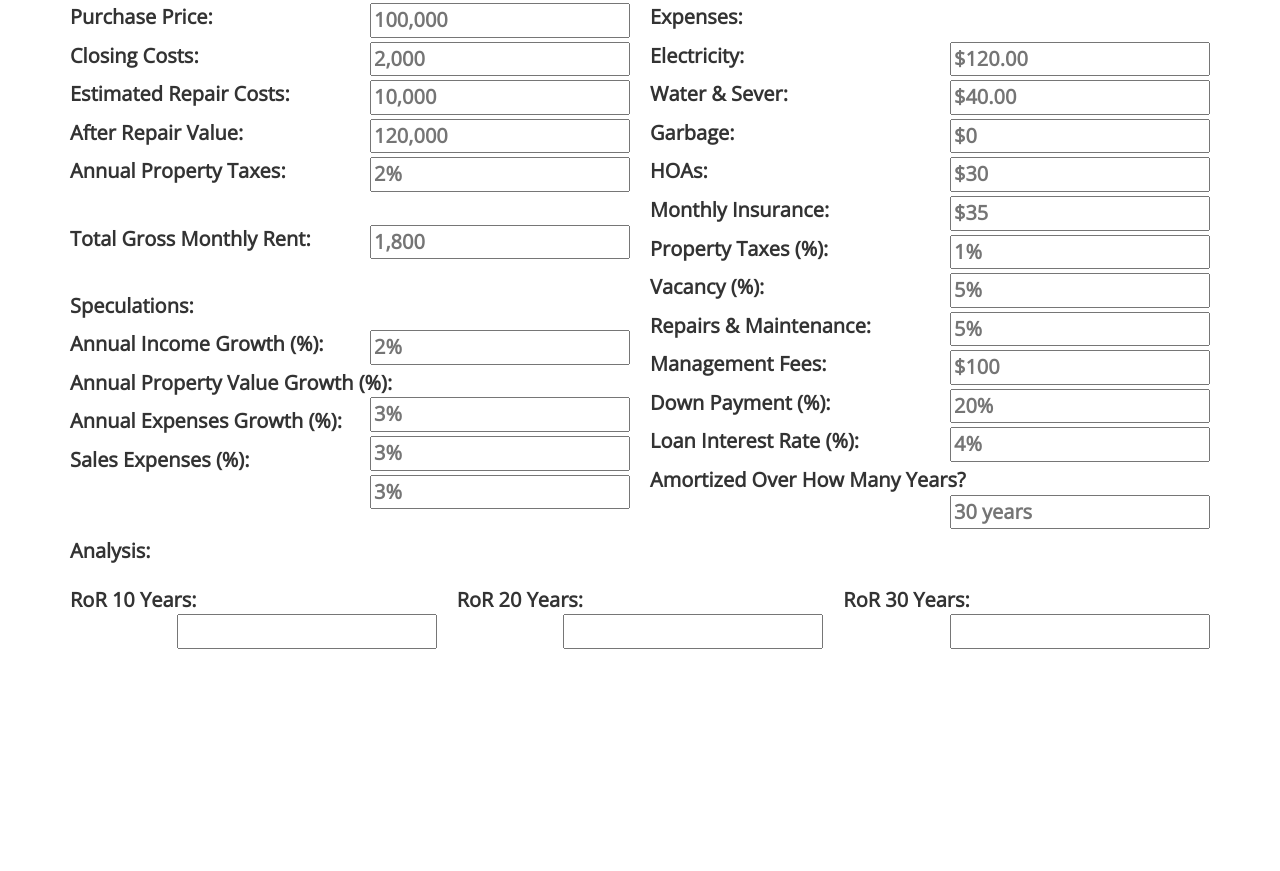
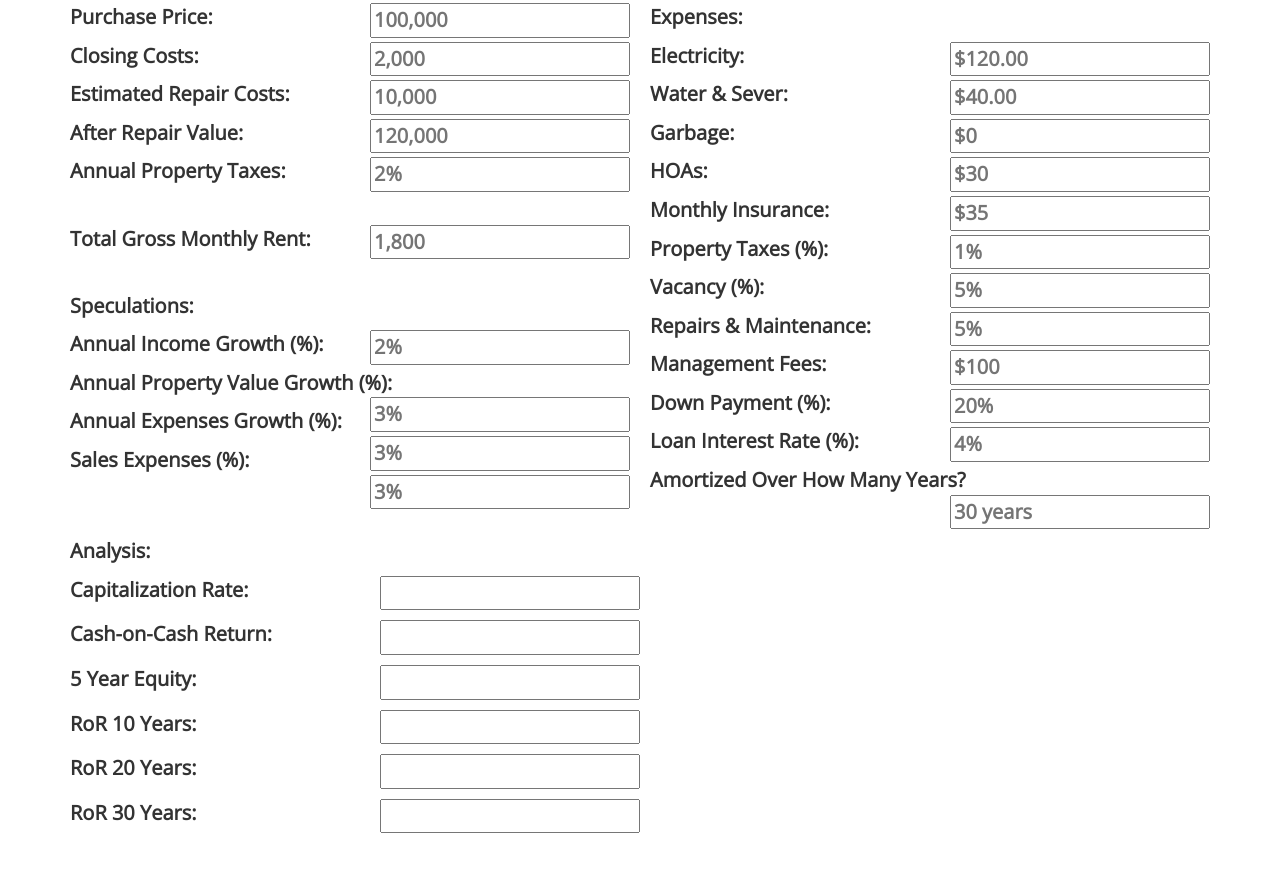
Before and after one commit to SethBrunwasser/SethBrunwasser.github.io, a plain HTML site: page realestate.html in a window 1280 px wide. Shown: the part 328-1199 px from the top of the page. Before the commit the page ends 1027 px from the top, so only its background shows below. Drawn offline with nearby package versions, Linux system fonts and the light colour scheme.

Commit message:
realestate.html
Real Estate Analysis Essential Results

```diff
--- a/realestate.html
+++ b/realestate.html
@@ -49,36 +49,40 @@
 			<div class="realestate-analysis">
 				<form>
 					<div class="column">
-						<label>Purchase Price:<input type="text" name="price" placeholder="100,000"></label>
-						<label>Closing Costs:<input type="text" name="closing-costs" placeholder="2,000"></label>
-						<label>Estimated Repair Costs:<input type="text" name="repair-costs" placeholder="10,000"></label>
-						<label>After Repair Value:<input type="text" name="after-repair-value" placeholder="120,000"></label>
-						<label>Annual Property Taxes:<input type="text" name="property-taxes" placeholder="2%"></label>
+						<label>Purchase Price:<input type="text" id="price" name="price" placeholder="100,000"></label>
+						<label>Closing Costs:<input type="text" id="closing-costs" name="closing-costs" placeholder="2,000"></label>
+						<label>Estimated Repair Costs:<input type="text" id="repair-costs" name="repair-costs" placeholder="10,000"></label>
+						<label>After Repair Value:<input type="text" id="after-repair-value" name="after-repair-value" placeholder="120,000"></label>
+						<label>Annual Property Taxes:<input type="text" id="property-taxes" name="property-taxes" placeholder="2%"></label>
 						<br>
-						<label>Total Gross Monthly Rent:<input type="text" name="monthly-rent" placeholder="1,800"></label>
+						<label>Total Gross Monthly Rent:<input type="text" id="monthly-rent" name="monthly-rent" placeholder="1,800"></label>
 						<br>
 						<label>Speculations:</label>
-						<label>Annual Income Growth (%):<input type="text" name="annual-income-growth" placeholder="2%"></label>
-						<label>Annual Property Value Growth (%):<input type="text" name="annual-pv-growth" placeholder="3%"></label>
-						<label>Annual Expenses Growth (%):<input type="text" name="annual-expenses-growth" placeholder="3%"></label>
-						<label>Sales Expenses (%):<input type="text" name="sales-expenses" placeholder="3%"><label><br><br>
+						<label>Annual Income Growth (%):<input type="text" id="annual-income-growth" name="annual-income-growth" placeholder="2%"></label>
+						<label>Annual Property Value Growth (%):<input type="text" id="annual-pv-growth" name="annual-pv-growth" placeholder="3%"></label>
+						<label>Annual Expenses Growth (%):<input type="text" id="annual-expenses-growth" name="annual-expenses-growth" placeholder="3%"></label>
+						<label>Sales Expenses (%):<input type="text" id="sales-expenses" name="sales-expenses" placeholder="3%"><label><br><br>
 						<label>Expenses:</label>
-						<label>Electricity:<input type="text" name="electricity" placeholder="$120.00"></label>
-						<label>Water & Sever:<input type="text" name="water-sewer" placeholder="$40.00"></label>
-						<label>Garbage:<input type="text" name="garbage" placeholder="$0"></label>
-						<label>HOAs:<input type="text" name="hoas" placeholder="$30"></label>
-						<label>Monthly Insurance:<input type="text" name="insurance" placeholder="$35"></label>
-						<label>Property Taxes (%):<input type="text" name="property-taxes" placeholder="1%"></label>
-						<label>Vacancy (%):<input type="text" name="vacancy" placeholder="5%"></label>
-						<label>Repairs & Maintenance:<input type="text" name="maintenance" placeholder="5%"></label>
-						<label>Management Fees:<input type="text" name="management" placeholder="$100"></label>
-						<label>Down Payment (%):<input type="text" name="downpayment" placeholder="20%"></label>
-						<label>Loan Interest Rate (%):<input type="text" name="loan-interest-rate" placeholder="4%"></label>
-						<label>Amortized Over How Many Years?<input type="text" name="amortized-length" placeholder="30 years"></label>
+						<label>Electricity:<input type="text" id="electricity" name="electricity" placeholder="$120.00"></label>
+						<label>Water & Sever:<input type="text" id="water-sewer" name="water-sewer" placeholder="$40.00"></label>
+						<label>Garbage:<input type="text" id="garbage" name="garbage" placeholder="$0"></label>
+						<label>HOAs:<input type="text" id="hoas" name="hoas" placeholder="$30"></label>
+						<label>Monthly Insurance:<input type="text" id="insurance" name="insurance" placeholder="$35"></label>
+						<label>Property Taxes (%):<input type="text" id="property-taxes" name="property-taxes" placeholder="1%"></label>
+						<label>Vacancy (%):<input type="text" id="vacancy" name="vacancy" placeholder="5%"></label>
+						<label>Repairs & Maintenance:<input type="text" id="maintenance" name="maintenance" placeholder="5%"></label>
+						<label>Management Fees:<input type="text" id="management" name="management" placeholder="$100"></label>
+						<label>Down Payment (%):<input type="text" id="downpayment" name="downpayment" placeholder="20%"></label>
+						<label>Loan Interest Rate (%):<input type="text" id="loan-interest-rate" name="loan-interest-rate" placeholder="4%"></label>
+						<label>Amortized Over How Many Years?<input type="text" id="amortized-length" name="amortized-length" placeholder="30 years"></label>
 						<br>
 					</div>
 					<label>Analysis:</label>
-					<div class="column-3">
+					<div class="column-2">
+						<label>Capitalization Rate:<input type="text" id="cap-rate" name="cap-rate" readonly></label>
+						<label>Cash-on-Cash Return:<input type="text" id="Cash-on-Cash" name="Cash-on-Cash" readonly></label>
+						<label>5 Year Equity:<input type="text" id="equity-5" name="equity-5" readonly></label>
+
 						<label>RoR 10 Years:<input type="text" id="ror-10" name="ror-10" readonly></label>
 						<label>RoR 20 Years:<input type="text" id="ror-20" name="ror-20" readonly></label>
 						<label>RoR 30 Years:<input type="text" id="ror-30" name="ror-30" readonly></label>
--- a/realestate.js
+++ b/realestate.js
@@ -2,9 +2,9 @@
 
 $(document).ready(function(){
 	$("input").change(function(){
-			$("#ror-10").val("ror 10 works");
-			$("#ror-20").val("ror 20 works");
-			$("#ror-30").val("ror 30 works");
+			$("#ror-10").val(tenRoR());
+			$("#ror-20").val(TwentyRoR());
+			$("#ror-30").val(ThirtyRoR());
 	})
 })
 
--- a/style.css
+++ b/style.css
@@ -163,8 +163,8 @@ video { filter: grayscale(1); mix-blend-mode: overlay; width: 100%;}
 
 }
 
-.column-3 {
-  padding-top: 10px;
+.column-2 {
+  display: inline-grid;
   float: left;
   width: 50%;
 }
```
